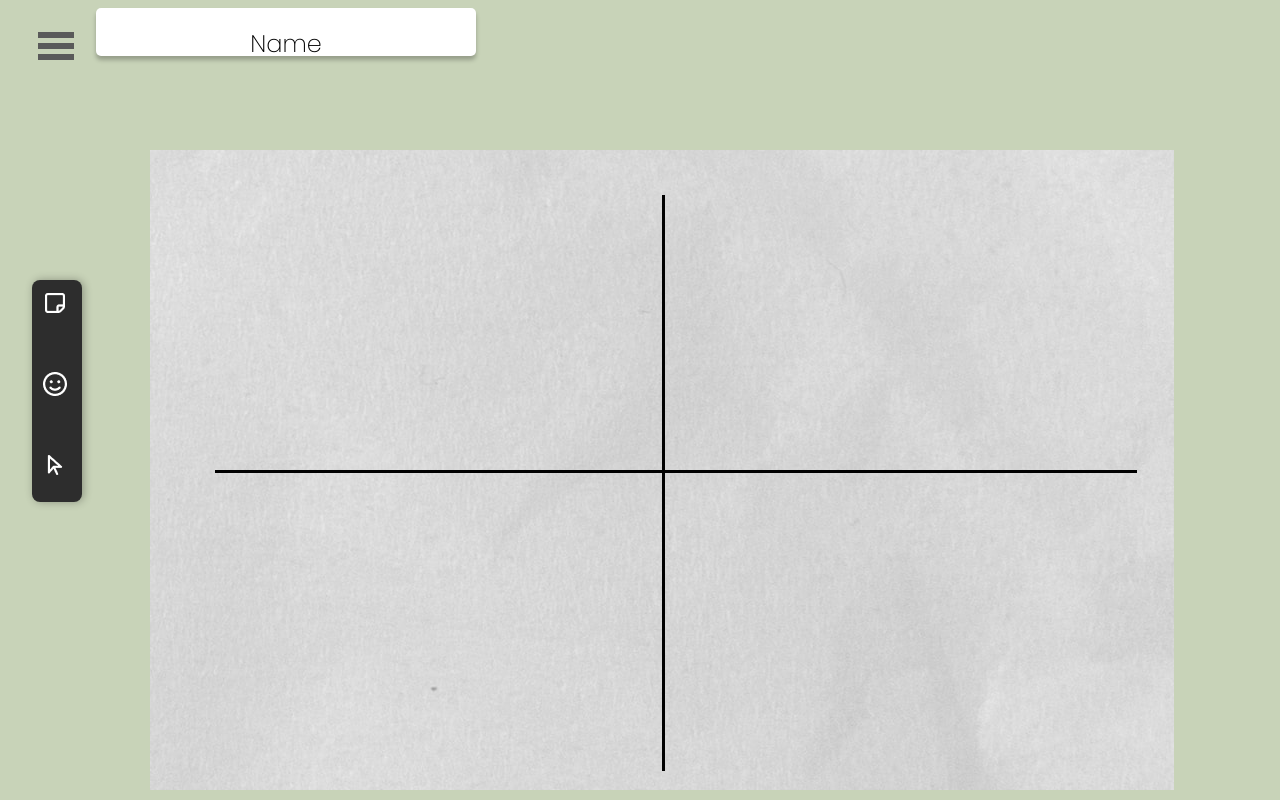
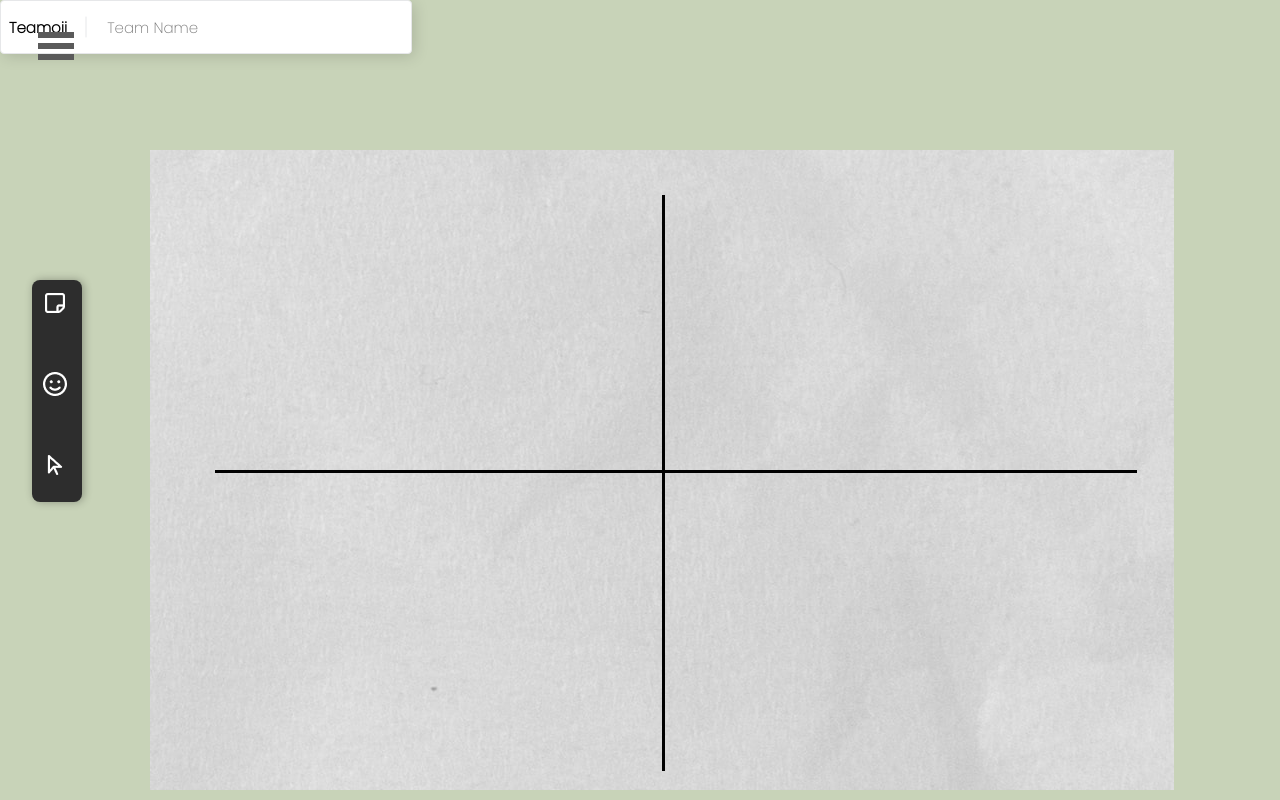
Before and after one commit to indexZ3ro/FIT4002, a React (Create React App) app in the folder client/: page /SoloSession in a window 1280 px wide. Built offline with nearby package versions, Linux system fonts and the light colour scheme.

Commit message:
modified team header

```diff
--- a/client/src/Components/TeamHeader/team_header.js
+++ b/client/src/Components/TeamHeader/team_header.js
@@ -1,23 +1,43 @@
-import React, { useState, useEffect, useRef } from 'react'
-import '../../css/team-header.css'
+import React, { useState, useEffect, useRef } from "react";
+import "../../css/team-header.css";
+import Line from "../../assets/Line.svg";
 
 const TeamHeader = () => {
-  const [name, setName] = useState('Name')
-  const divRef = useRef()
+  const [name, setName] = useState("");
+
+  const handleInput = (e) => {
+    setName(e.target.value);
+    console.log(e);
+  };
+
+  const handleBlur = (e) => {
+    sessionStorage.setItem("teamName", name);
+  };
 
   useEffect(() => {
-    divRef.current.textContent = name
-  }, [name])
-
-  const handleInput = (e) => {
-    setName(e.target.textContent)
-  }
+    // change to API get when it is working
+    const getTeamName = sessionStorage.getItem("teamName");
+    if (getTeamName) {
+      setName(getTeamName);
+      console.log("get success");
+    }
+  }, []);
 
   return (
-    <div className='team-header-container'>
-      <div ref={divRef} className='team-header' contentEditable onInput={handleInput} />
+    <div className="wrapContainer">
+      <div className="teamHeader">Teamoji</div>
+      <img src={Line}></img>
+
+      <input
+        type="text"
+        value={name}
+        className="teamName"
+        placeholder="Team Name"
+        onChange={handleInput}
+        onBlur={handleBlur}
+      ></input>
     </div>
-  )
-}
+  );
+};
 
-export default TeamHeader
+export default TeamHeader;
--- a/client/src/css/infinite-canvas.css
+++ b/client/src/css/infinite-canvas.css
@@ -28,7 +28,7 @@
     flex-direction: row;
     align-items: center;
     justify-content: space-around;
-    width: 70%;
+    width: 80%;
     margin-left: 10%;
 }
 
@@ -37,7 +37,7 @@
     flex-direction: row;
     align-items: center;
     justify-content:right;
-    width: 30%;
+    width: 20%;
     margin-right: 3%;
 }
 
@@ -62,10 +62,10 @@
     box-shadow: 3px 3px 15px -1px rgba(0, 0, 0, 0.15);
 }
 
-.infiniteCanvasTeam {
+/* .infiniteCanvasTeam {
     font-size: 15px;
     font-weight: 600;
-}
+} */
 
 .teamName {
     font-weight: 400;
@@ -73,9 +73,8 @@
 }
 
 .questionTitle{
-    color: #000;
     font-size: 15px;
-    font-weight: 400;
+    font-weight: 500;
     letter-spacing: -0.81px;
 }
 
@@ -94,6 +93,6 @@
 }
 
 .actImage {
-    width: 1300px;
+    width: 1100px;
     height: 700px;
 }
--- a/client/src/css/team-header.css
+++ b/client/src/css/team-header.css
@@ -1,10 +1,9 @@
-@import url("https://fonts.googleapis.com/css2?family=Public+Sans:wght@200&display=swap");
-
-.team-header {
-    font-size: 24px;
+.teamHeader {
+    font-size: 15px;
+    font-weight: 600;
 }
 
-.team-header-container {
+/* .team-header-container {
     width: 380px;
     height: 48px;
     background-color: white;
@@ -16,4 +15,14 @@
     top: 1%;
     left: 7.5%;
     border-radius: 5px;
+} */
+
+.teamName {
+    font-weight: 400;
+    font-size: 15px;
+    border: none;
 }
+
+.teamName:focus{
+    border: none;
+}
--- a/client/src/pages/InfiniteCanvas.js
+++ b/client/src/pages/InfiniteCanvas.js
@@ -4,17 +4,21 @@ import Hook from "../assets/Hook.svg";
 import StopWatch from "../assets/StopWatch.svg";
 import ACT from "../assets/ACT.svg";
 import ACTSidebar from "../Components/ACTSidebar/act-sidebar";
+import ACTQuestionsContainer from "../Components/ACTQuestions/act_questions_container";
+import TeamHeader from "../Components/TeamHeader/team_header";
 
 const InfiniteCanvas = () => {
   return (
     <div className="infiniteCanvas">
       <div className="topContainer">
         <div className="topLeft">
-          <div className="wrapContainer">
+          {/* <div className="wrapContainer">
             <div className="infiniteCanvasTeam">Teamoji</div>
             <img src={Line}></img>
             <div className="teamName">Team Name</div>
-          </div>
+
+          </div> */}
+          <TeamHeader />
 
           <div className="wrapContainer">
             <img src={Hook}></img>
```
